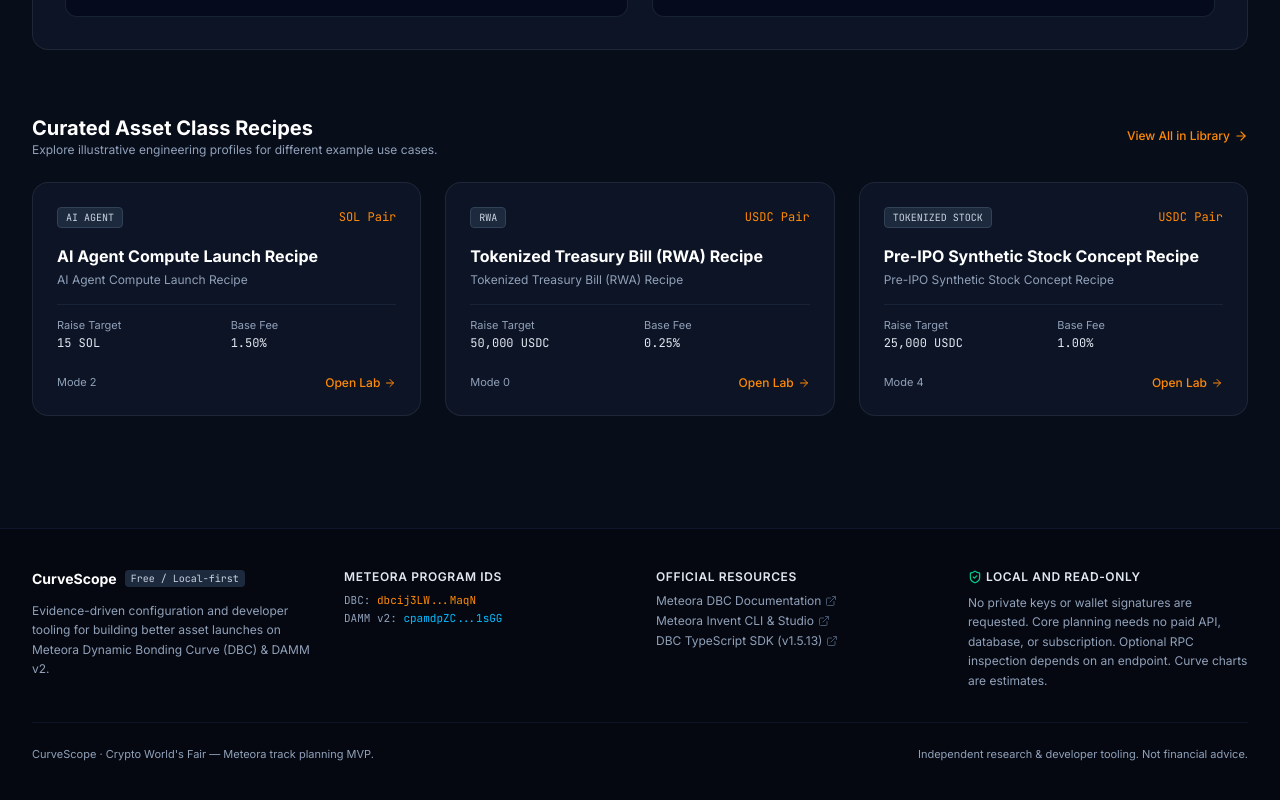
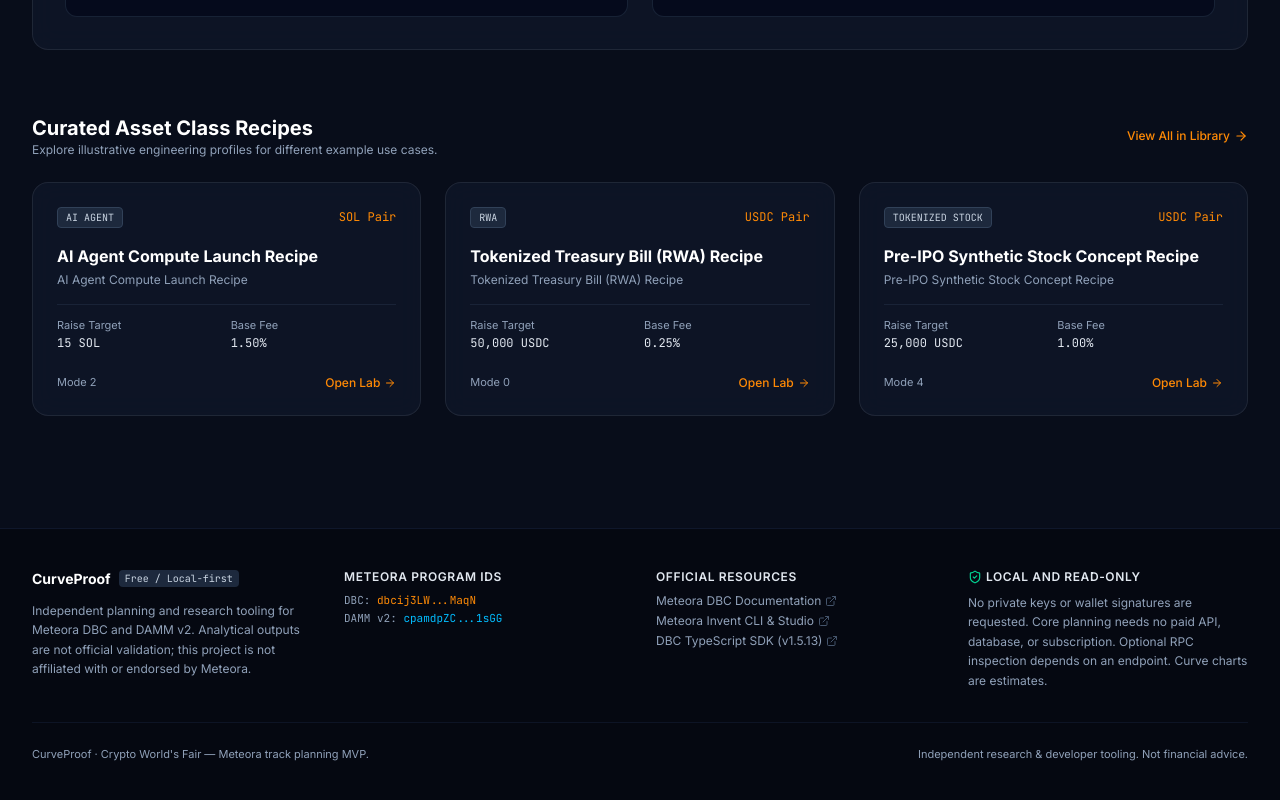
Before and after one commit to roxy4798/CurvaScope, a React (Vite) app: page / in a window 1280 px wide. Shown: the part 2080-2880 px from the top of the page. Built offline with nearby package versions, Linux system fonts and the light colour scheme; what @meteora-ag/dynamic-bonding-curve-sdk would draw is missing.

Commit message:
feat: rebrand interface as CurveProof

```diff
--- a/src/components/Footer.tsx
+++ b/src/components/Footer.tsx
@@ -10,13 +10,13 @@ export const Footer: React.FC = () => {
           {/* Column 1: Identity */}
           <div className="space-y-3">
             <div className="flex items-center space-x-2">
-              <span className="font-bold text-white text-sm">CurveScope</span>
+              <span className="font-bold text-white text-sm">CurveProof</span>
               <span className="font-mono text-[10px] px-1.5 py-0.5 rounded bg-slate-800 text-slate-300">
                 Free / Local-first
               </span>
             </div>
             <p className="text-slate-400 leading-relaxed text-xs">
-              Evidence-driven configuration and developer tooling for building better asset launches on Meteora Dynamic Bonding Curve (DBC) & DAMM v2.
+              Independent planning and research tooling for Meteora DBC and DAMM v2. Analytical outputs are not official validation; this project is not affiliated with or endorsed by Meteora.
             </p>
           </div>
 
@@ -106,7 +106,7 @@ export const Footer: React.FC = () => {
         </div>
 
         <div className="pt-6 border-t border-slate-900/80 flex flex-col sm:flex-row items-center justify-between text-[11px] text-slate-400">
-          <p>CurveScope · Crypto World's Fair — Meteora track planning MVP.</p>
+          <p>CurveProof · Crypto World's Fair — Meteora track planning MVP.</p>
           <p className="mt-2 sm:mt-0">
             Independent research & developer tooling. Not financial advice.
           </p>
```
